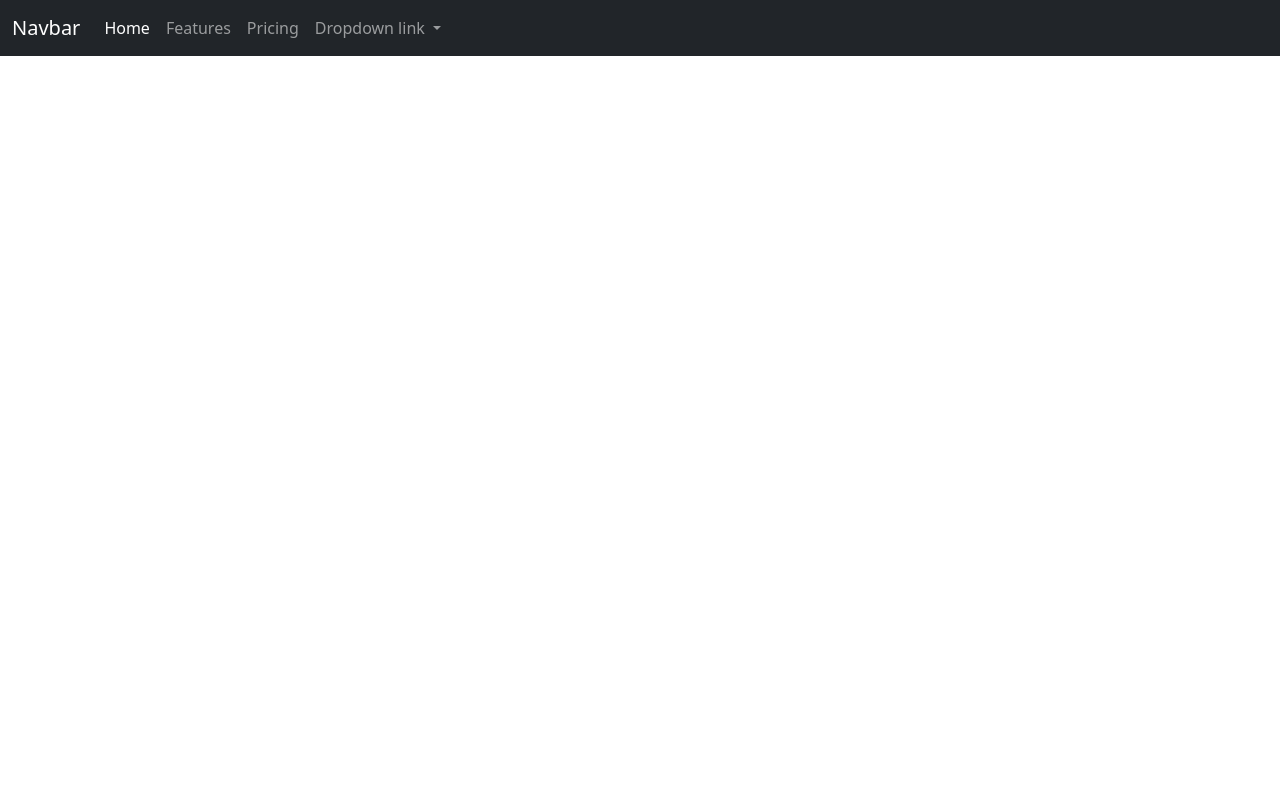
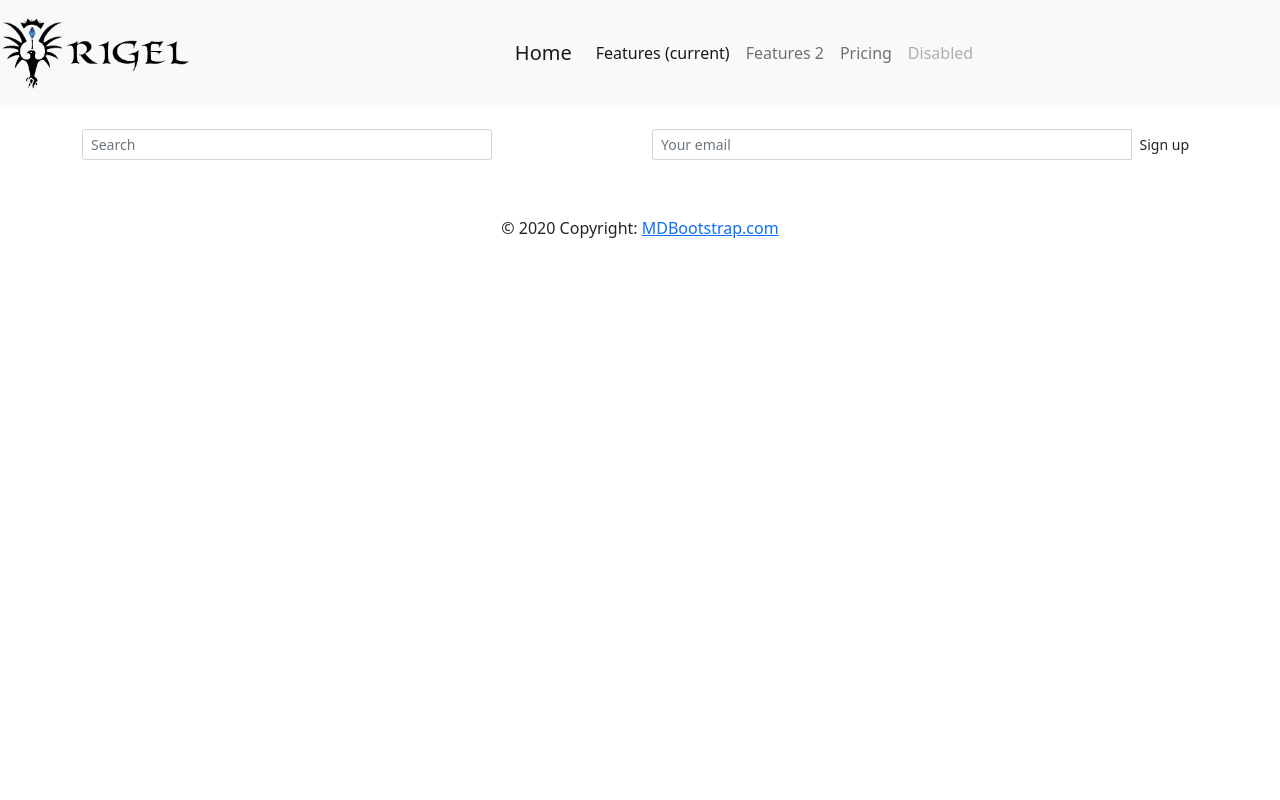
Before and after one commit to ThibaultLl/Rigel_jdr_website, a Django app: page / in a window 1280 px wide. Run offline with Django 4.2, Linux system fonts and the light colour scheme.

Commit message:
index update

```diff
--- a/RigelJDR/home/templates/home/index.html
+++ b/RigelJDR/home/templates/home/index.html
@@ -1,42 +1,81 @@
+{% load static %}
 <html>
     <head>
         <!-- CSS only -->
-<link href="https://cdn.jsdelivr.net/npm/bootstrap@5.1.3/dist/css/bootstrap.min.css" rel="stylesheet" integrity="sha384-1BmE4kWBq78iYhFldvKuhfTAU6auU8tT94WrHftjDbrCEXSU1oBoqyl2QvZ6jIW3" crossorigin="anonymous">
+        <link href="https://cdn.jsdelivr.net/npm/bootstrap@5.1.3/dist/css/bootstrap.min.css" rel="stylesheet" integrity="sha384-1BmE4kWBq78iYhFldvKuhfTAU6auU8tT94WrHftjDbrCEXSU1oBoqyl2QvZ6jIW3" crossorigin="anonymous">
+        <link rel="stylesheet" type="text/css" href="{% static 'css/index.css' %}">
     </head>
     <body>
-        <nav class="navbar navbar-expand-lg navbar-dark bg-dark">
-            <div class="container-fluid">
-              <a class="navbar-brand" href="#">Navbar</a>
-              <button class="navbar-toggler" type="button" data-bs-toggle="collapse" data-bs-target="#navbarNavDropdown" aria-controls="navbarNavDropdown" aria-expanded="false" aria-label="Toggle navigation">
-                <span class="navbar-toggler-icon"></span>
-              </button>
-              <div class="collapse navbar-collapse" id="navbarNavDropdown">
-                <ul class="navbar-nav">
-                  <li class="nav-item">
-                    <a class="nav-link active" aria-current="page" href="#">Home</a>
-                  </li>
-                  <li class="nav-item">
-                    <a class="nav-link" href="#">Features</a>
-                  </li>
-                  <li class="nav-item">
-                    <a class="nav-link" href="#">Pricing</a>
-                  </li>
-                  <li class="nav-item dropdown">
-                    <a class="nav-link dropdown-toggle" href="#" id="navbarDropdownMenuLink" role="button" data-bs-toggle="dropdown" aria-expanded="false">
-                      Dropdown link
-                    </a>
-                    <ul class="dropdown-menu" aria-labelledby="navbarDropdownMenuLink">
-                      <li><a class="dropdown-item" href="#">Action</a></li>
-                      <li><a class="dropdown-item" href="#">Another action</a></li>
-                      <li><a class="dropdown-item" href="#">Something else here</a></li>
-                    </ul>
-                  </li>
-                </ul>
-              </div>
+        <nav class="navbar navbar-expand-lg navbar-light bg-light">
+            <a class="navbar-brand" href="#"><img src="{% static 'css/Rigel_logo2x.png' %}" alt="Rigel logo" width="200" height="79"></a>
+            <button class="navbar-toggler" type="button" data-toggle="collapse" data-target="#navbarNavAltMarkup" aria-controls="navbarNavAltMarkup" aria-expanded="false" aria-label="Toggle navigation">
+              <span class="navbar-toggler-icon"></span>
+            </button>
+            <div class="d-md-flex d-block flex-row mx-md-auto mx-0">
+                <a class="navbar-brand" href="#">Home</a>
+                <div class="collapse navbar-collapse mr-auto" id="navbarNavAltMarkup">
+                    <div class="navbar-nav">
+                        <a class="nav-item nav-link active" href="#">Features <span class="sr-only">(current)</span></a>
+                        <a class="nav-item nav-link" href="#">Features 2</a>
+                        <a class="nav-item nav-link" href="#">Pricing</a>
+                        <a class="nav-item nav-link disabled" href="#">Disabled</a>
+                    </div>
+                </div>
             </div>
           </nav>
 
         <!-- JavaScript Bundle with Popper -->
-<script src="https://cdn.jsdelivr.net/npm/bootstrap@5.1.3/dist/js/bootstrap.bundle.min.js" integrity="sha384-ka7Sk0Gln4gmtz2MlQnikT1wXgYsOg+OMhuP+IlRH9sENBO0LRn5q+8nbTov4+1p" crossorigin="anonymous"></script>
+        <script src="https://cdn.jsdelivr.net/npm/bootstrap@5.1.3/dist/js/bootstrap.bundle.min.js" integrity="sha384-ka7Sk0Gln4gmtz2MlQnikT1wXgYsOg+OMhuP+IlRH9sENBO0LRn5q+8nbTov4+1p" crossorigin="anonymous"></script>
     </body>
+    <!-- Footer -->
+    <footer class="page-footer font-small special-color-dark pt-4">
+
+        <!-- Footer Elements -->
+        <div class="container">
+
+        <!--Grid row-->
+        <div class="row">
+
+            <!--Grid column-->
+            <div class="col-md-6 mb-4">
+
+            <!-- Form -->
+            <form class="form-inline">
+                <input class="form-control form-control-sm mr-3 w-75" type="text" placeholder="Search"
+                aria-label="Search">
+                <i class="fas fa-search" aria-hidden="true"></i>
+            </form>
+            <!-- Form -->
+
+            </div>
+            <!--Grid column-->
+
+            <!--Grid column-->
+            <div class="col-md-6 mb-4">
+
+            <form class="input-group">
+                <input type="text" class="form-control form-control-sm" placeholder="Your email"
+                aria-label="Your email" aria-describedby="basic-addon2">
+                <div class="input-group-append">
+                <button class="btn btn-sm btn-outline-white my-0" type="button">Sign up</button>
+                </div>
+            </form>
+
+            </div>
+            <!--Grid column-->
+
+        </div>
+        <!--Grid row-->
+
+        </div>
+        <!-- Footer Elements -->
+
+        <!-- Copyright -->
+        <div class="footer-copyright text-center py-3">© 2020 Copyright:
+        <a href="https://mdbootstrap.com/"> MDBootstrap.com</a>
+        </div>
+        <!-- Copyright -->
+
+    </footer>
+    <!-- Footer -->
 </html>
--- /dev/null
+++ b/RigelJDR/static/css/index.css
@@ -0,0 +1,3 @@
+html{
+    background-color: red;
+}
--- /dev/null
+++ b/RigelJDR/static/js/css/index.css
@@ -0,0 +1,3 @@
+.nav-item{
+    margin-right: 20 px;
+}
```
Also changed, not shown: RigelJDR/RigelJDR/settings.py (+5 -3 lines), RigelJDR/static/css/Rigel_logo.png (added), RigelJDR/static/css/Rigel_logo2x.png (added).
